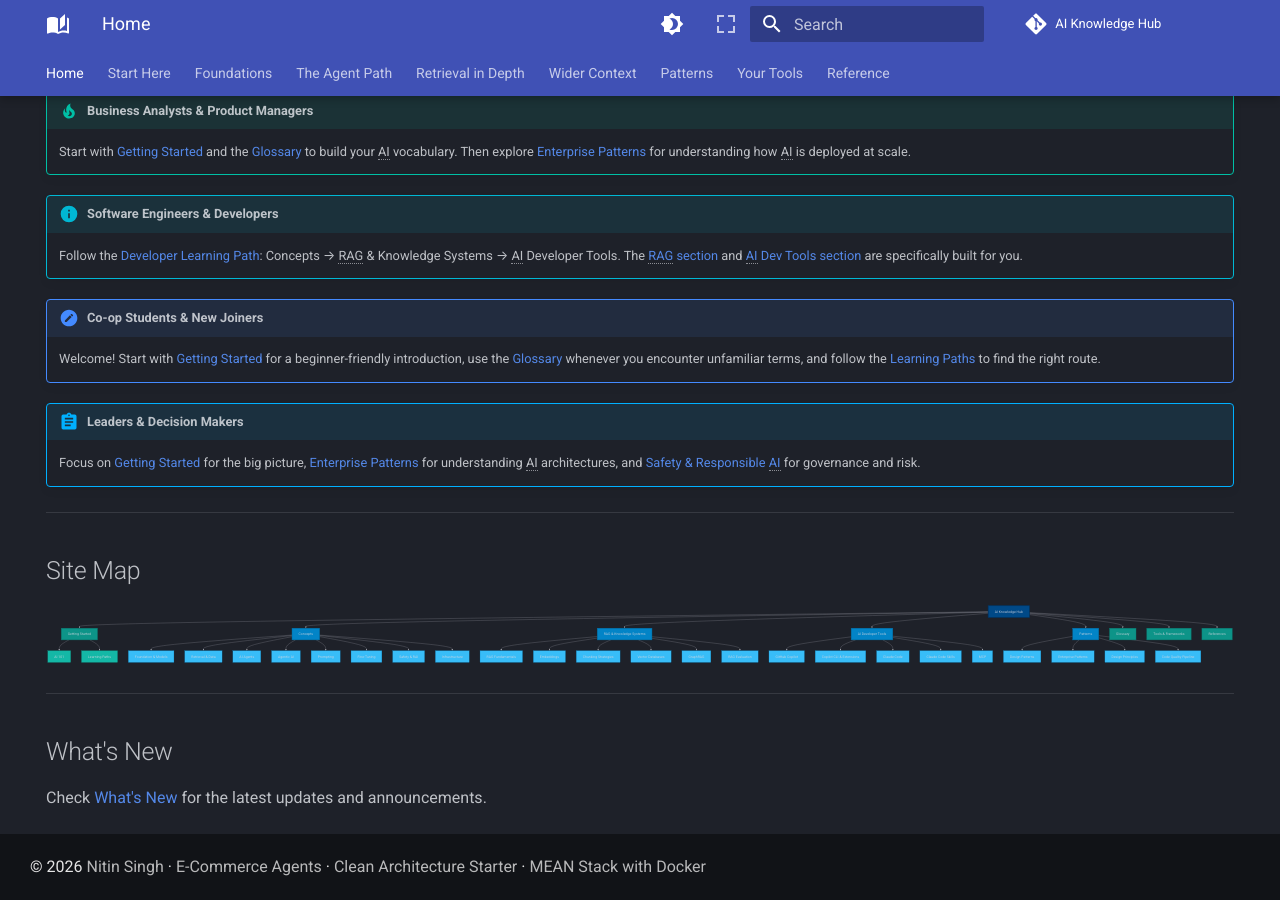
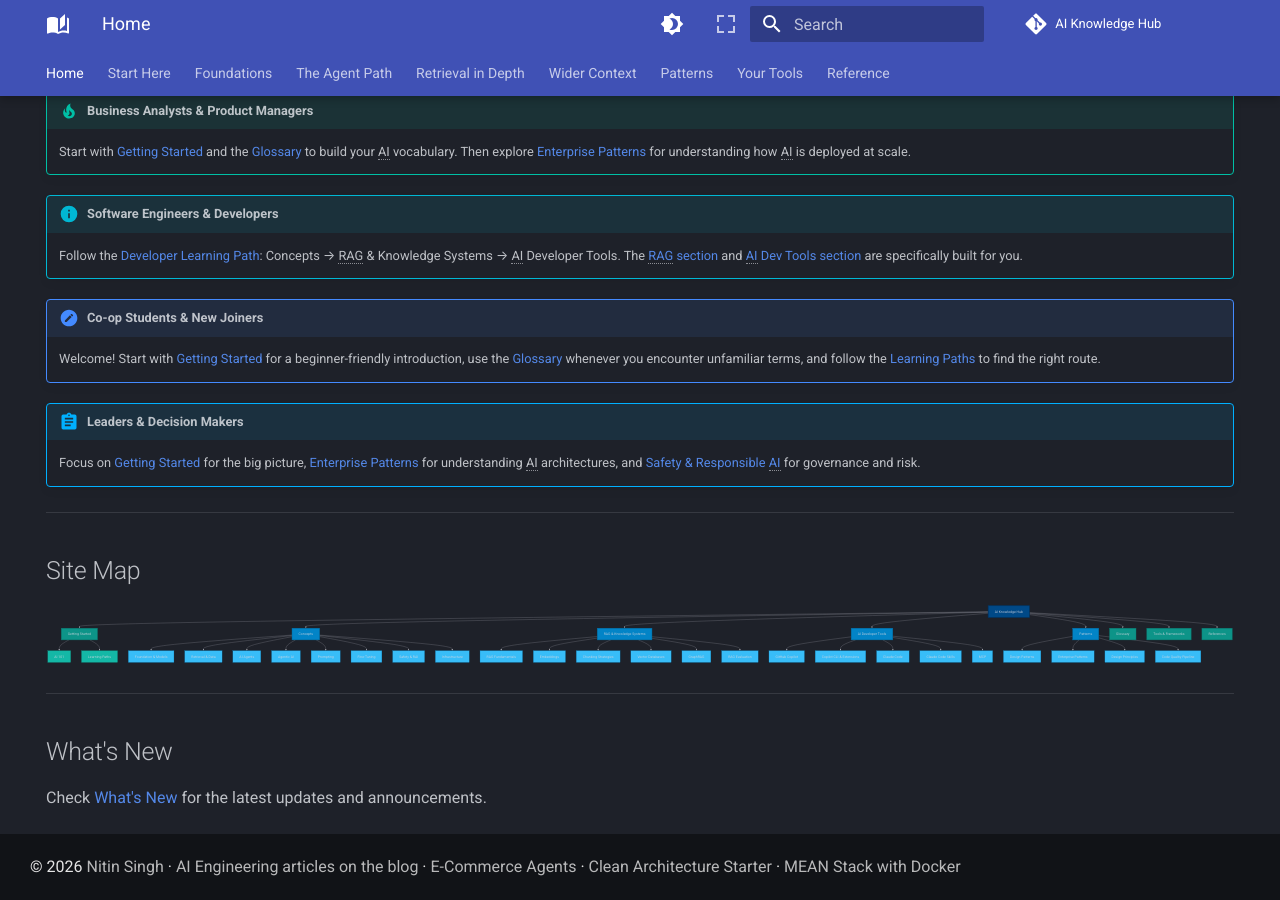
Before and after one commit to nitin27may/ai-resources, an MkDocs documentation site: the page built from docs/index.md, in a window 1280 px wide and 900 px high, scrolled down 1110 px. Built offline with MkDocs 1.6.1 and Material for MkDocs 9.7.7, drawn with Linux system fonts in a browser that asks for light colours; comment, search, counter and statistics services are not loaded; part of the change alters nothing that is shown.

Commit message:
Add topical blog deep link to the footer
The footer already carried the parent-site and sibling links from the earlier
cross-linking round. This adds the missing piece: a topical deep link, which
carries more ranking signal than another homepage link.

This is the one repo with no dedicated blog post about it, so the link points
at the AI Engineering category rather than inventing a match. Repoint it at a
direct post if one is ever written about the Knowledge Hub.

Verified with `mkdocs build --strict`: all 45 pages carry both the blog root
and the new AI Engineering link. Strict passes clean -- the
git-revision-date warnings seen locally are a container "dubious ownership"
artifact, fixed by marking the mount as a safe.directory, not a config issue.

Co-Authored-By: Claude Opus 5 <noreply@anthropic.com>

```diff
--- a/mkdocs.yml
+++ b/mkdocs.yml
@@ -182,8 +182,15 @@ extra:
 #
 # Trailing slashes are required: GitHub Pages 301s the unslashed form of a
 # directory index, and there is no reason to spend a redirect hop on our own links.
+#
+# The AI Engineering link below is the topical deep link, added alongside the
+# existing parent-site and sibling links. This site is the one repo with NO
+# dedicated blog post about it, so a category page is the closest honest match --
+# unlike the two sibling doc sites, which each point at a real 12-post series.
+# Swap it for a direct post link if one is ever written about the Knowledge Hub.
 copyright: |
   &copy; 2026 <a href="https://nitinksingh.com/">Nitin Singh</a>
+  &middot; <a href="https://nitinksingh.com/categories/ai-engineering/">AI Engineering articles on the blog</a>
   &middot; <a href="https://nitinksingh.com/e-commerce-agents/">E-Commerce Agents</a>
   &middot; <a href="https://nitinksingh.com/clean-architecture-docker-dotnet-angular/">Clean Architecture Starter</a>
   &middot; <a href="https://nitinksingh.com/mean-docker/">MEAN Stack with Docker</a>
```
